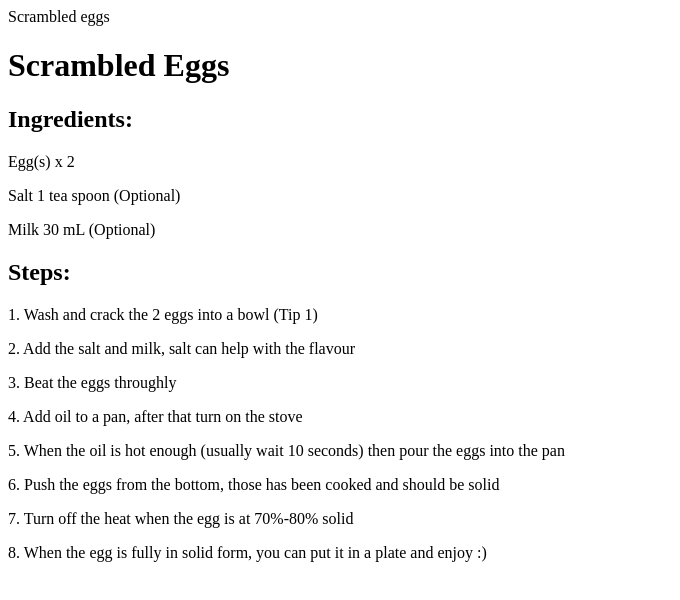
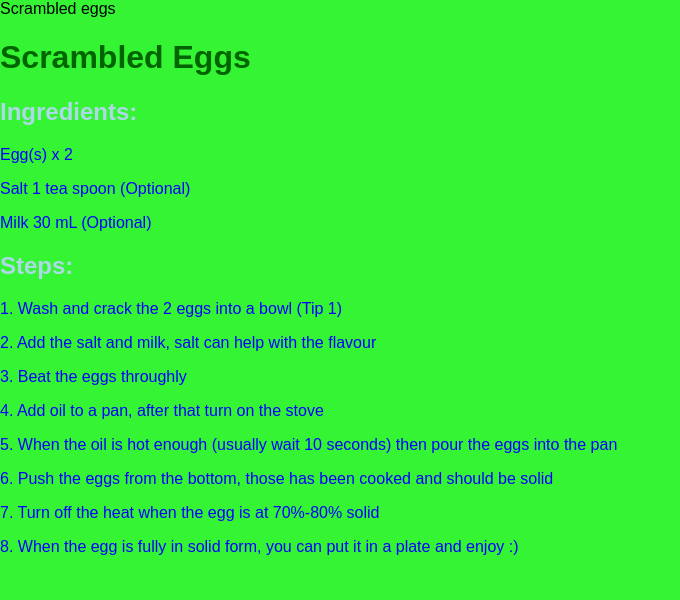
Before and after one commit to Elasticmango/Recipe-site, a plain HTML site: page Scrambled eggs.html in a window 1280 px wide. Shown: the whole page, without its empty margins (0-680 px from the left). Drawn offline with Linux system fonts and the light colour scheme.

Commit message:
Adding CSS to recipe webpages

```diff
--- /dev/null
+++ b/Recipe_style.css
@@ -0,0 +1,26 @@
+body {
+    font-family: Arial, sans-serif;
+    margin: 0;
+    padding: 0;
+    background-color: #34f434;
+}
+
+h1 {
+  color: darkgreen;
+  font-size: 20;
+}
+
+h2 {
+    color: lightblue;
+    font-size: 16
+ }
+
+p {
+    color: blue;
+    font-size: 12
+}
+.navbar {
+  background-color: #333;
+  color: white;
+  padding: 10px;
+}
--- a/Scrambled eggs.html
+++ b/Scrambled eggs.html
@@ -2,6 +2,7 @@
 <html>
     <head>Scrambled eggs</head>
     <body>
+        <link rel="stylesheet" href="Recipe_style.css">
         <h1>Scrambled Eggs</h1>
         <h2>Ingredients: </h2>
         <p>Egg(s) x 2</p>
```
